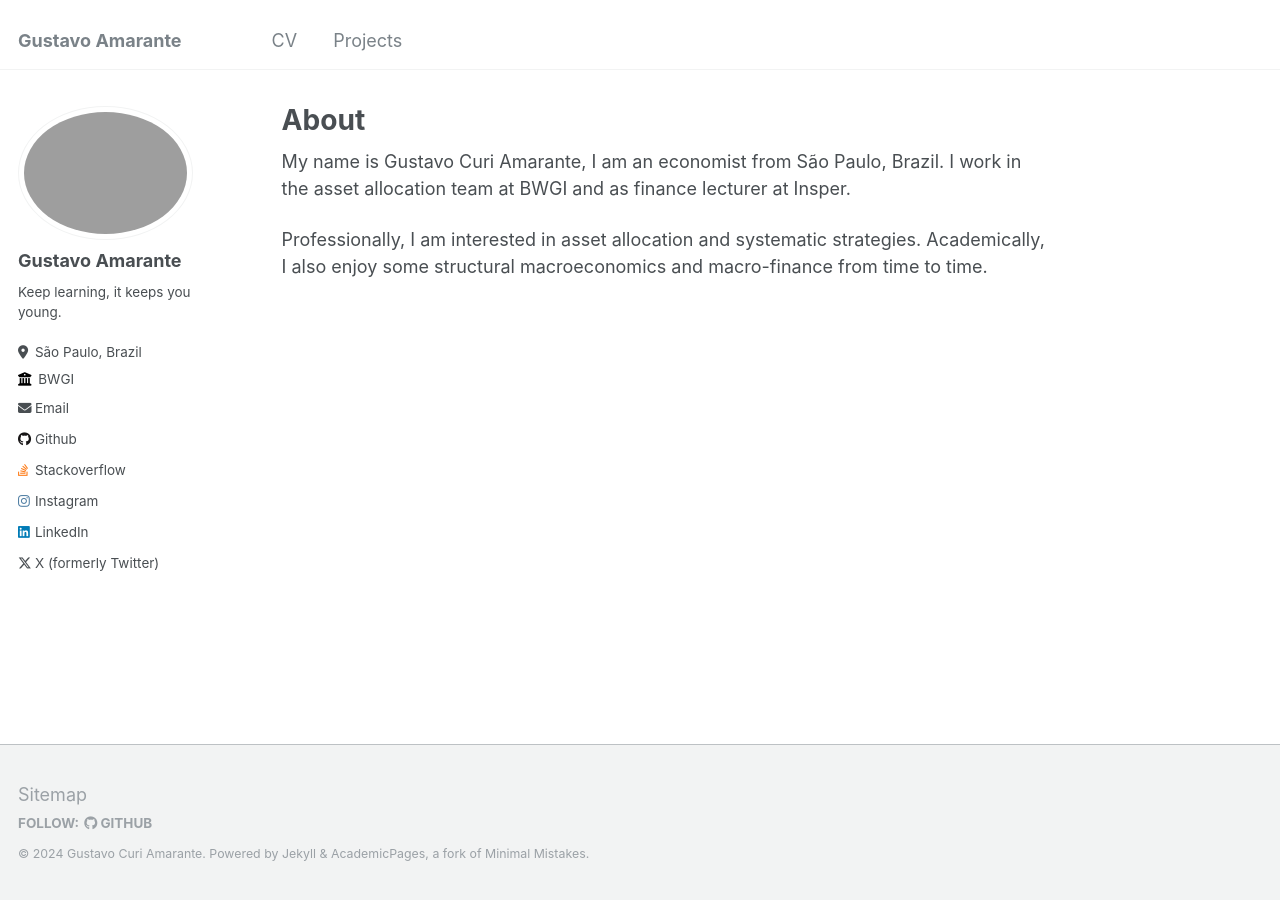
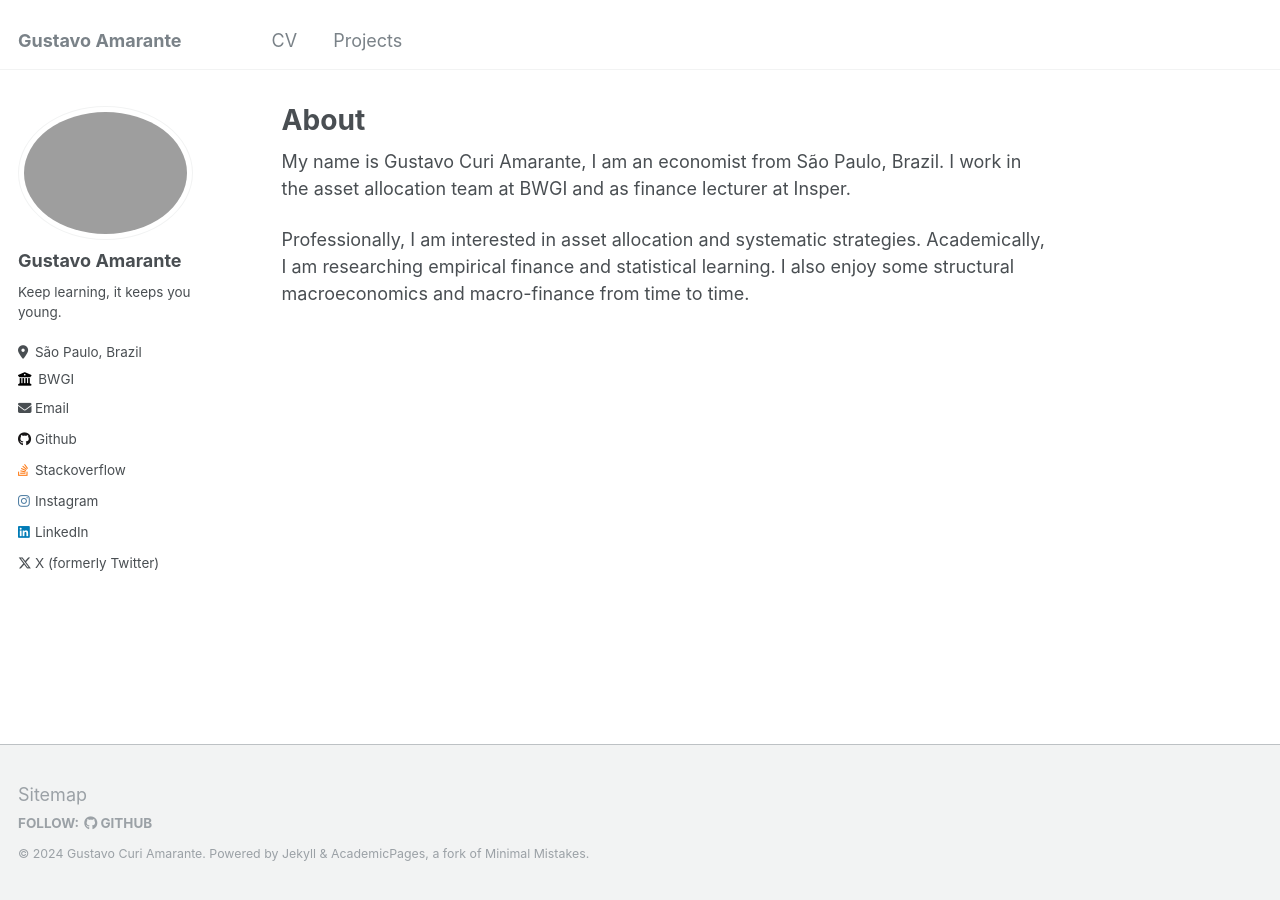
Before and after one commit to gusamarante/gusamarante, a Jekyll site: the page built from _pages/about.md, in a window 1280 px wide. Built offline with Jekyll 4.4.1, drawn with Linux system fonts in a browser that asks for light colours.

Commit message:
Update about.md

```diff
--- a/_pages/about.md
+++ b/_pages/about.md
@@ -9,4 +9,4 @@ redirect_from:
 
 My name is Gustavo Curi Amarante, I am an economist from São Paulo, Brazil. I work in the asset allocation team at BWGI and as finance lecturer at Insper.
 
-Professionally, I am interested in asset allocation and systematic strategies. Academically, I also enjoy some structural macroeconomics and macro-finance from time to time.
+Professionally, I am interested in asset allocation and systematic strategies. Academically, I am researching empirical finance and statistical learning. I also enjoy some structural macroeconomics and macro-finance from time to time.
```
